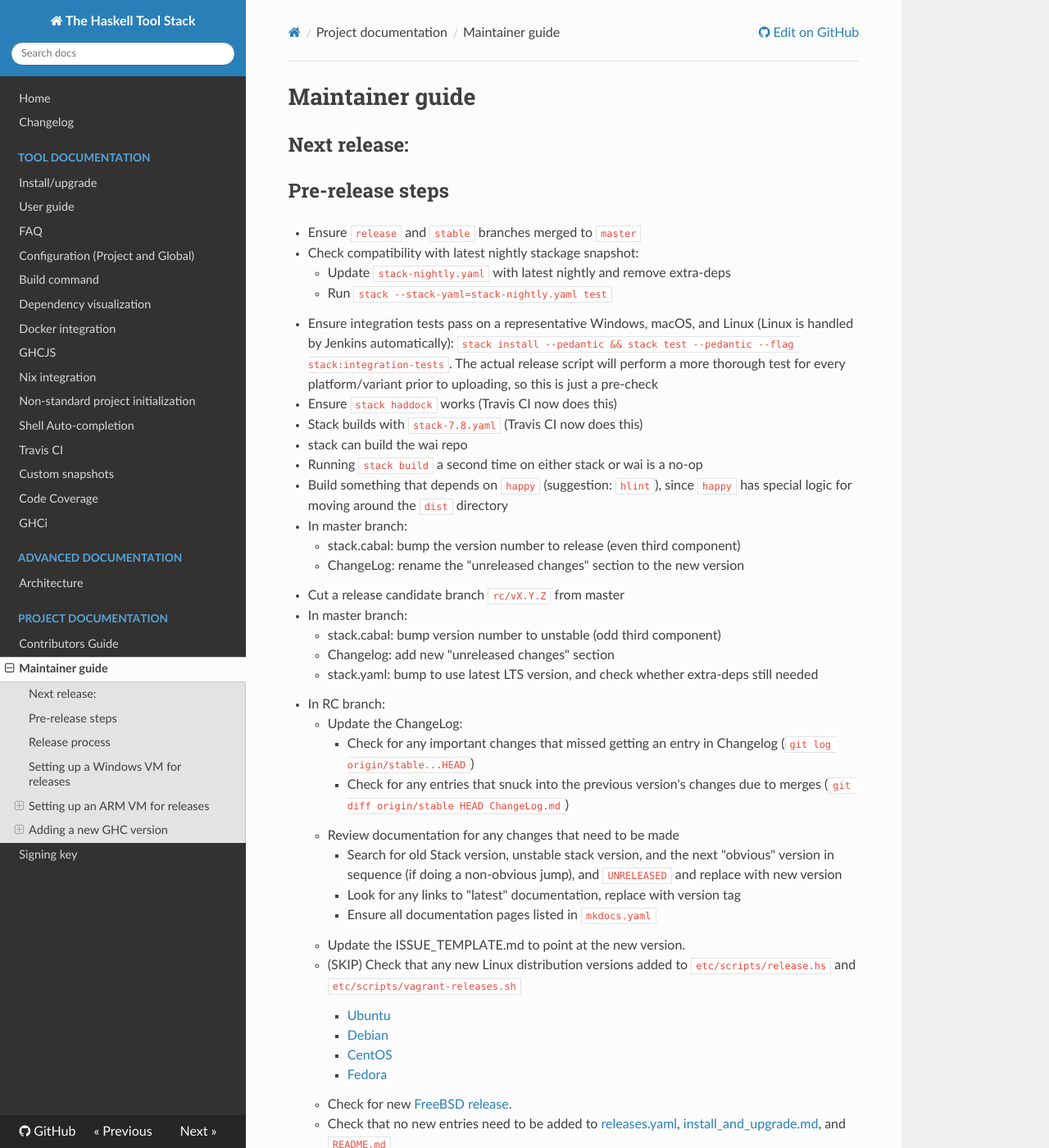
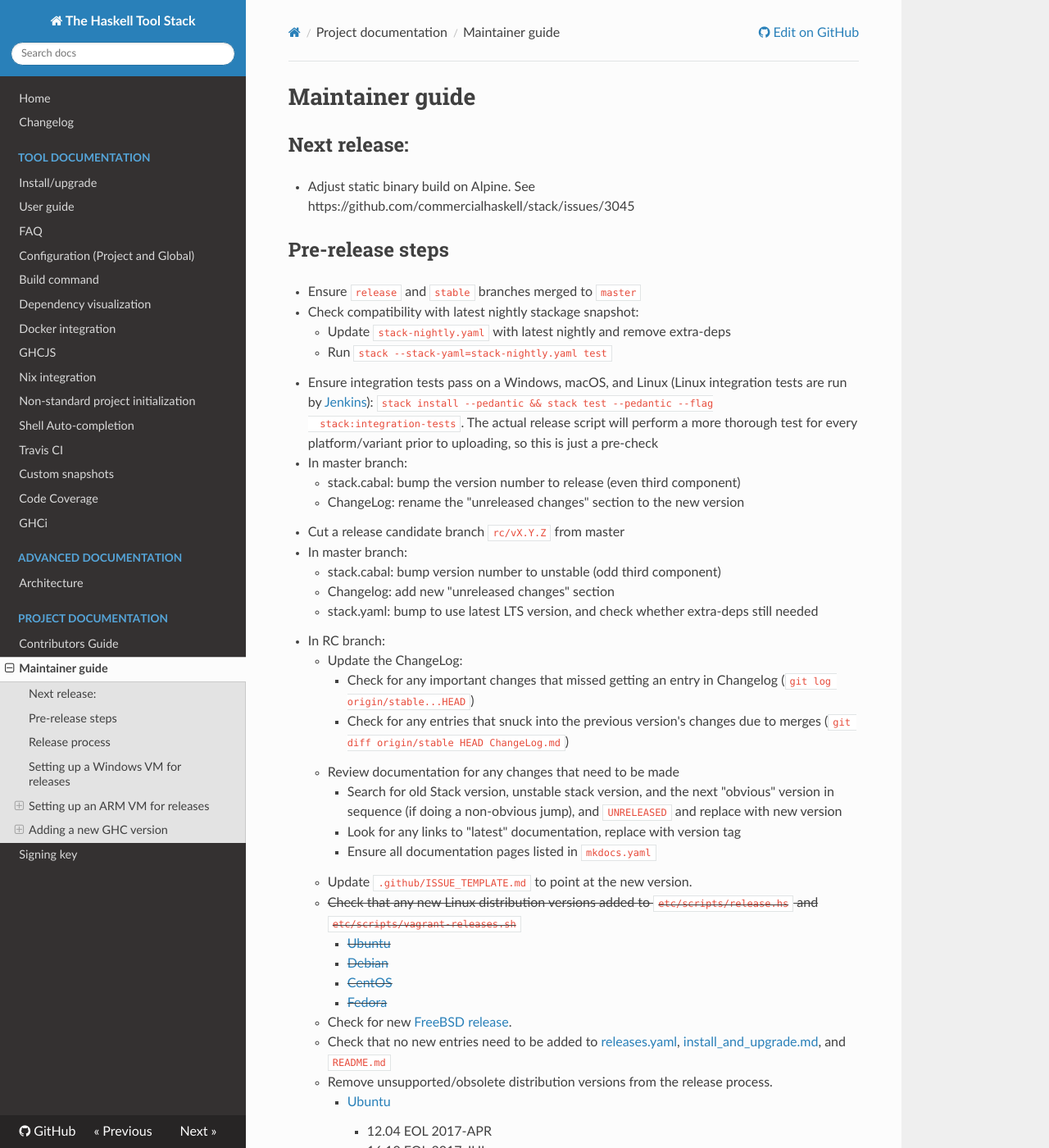
Before and after one commit to commercialhaskell/stack, an MkDocs documentation site: the page built from doc/MAINTAINER_GUIDE.md, in a window 1280 px wide and 1400 px high. Shown: the whole window at 82% size. Built offline with MkDocs 1.6.1, drawn with Linux system fonts in a browser that asks for light colours; nearby versions of some CDN libraries; old or Windows-style settings are respelled for this version of MkDocs; some of the changed text lies outside the part shown.

```diff
--- a/doc/MAINTAINER_GUIDE.md
+++ b/doc/MAINTAINER_GUIDE.md
@@ -1,6 +1,9 @@
 # Maintainer guide
 
 ## Next release:
+
+* Adjust static binary build on Alpine. See
+  https://github.com/commercialhaskell/stack/issues/3045
 
 ## Pre-release steps
 
@@ -8,17 +11,14 @@
 * Check compatibility with latest nightly stackage snapshot:
     * Update `stack-nightly.yaml` with latest nightly and remove extra-deps
     * Run `stack --stack-yaml=stack-nightly.yaml test`
-* Ensure integration tests pass on a representative Windows, macOS, and Linux (Linux
-  is handled by Jenkins automatically):
-  `stack install --pedantic && stack test --pedantic --flag stack:integration-tests`.
-  The actual release script will perform a more thorough test for every platform/variant
-  prior to uploading, so this is just a pre-check
-* Ensure `stack haddock` works (Travis CI now does this)
-* Stack builds with `stack-7.8.yaml` (Travis CI now does this)
-* stack can build the wai repo
-* Running `stack build` a second time on either stack or wai is a no-op
-* Build something that depends on `happy` (suggestion: `hlint`), since `happy`
-  has special logic for moving around the `dist` directory
+* Ensure integration tests pass on a Windows, macOS, and Linux (Linux
+  integration tests are run
+  by
+  [Jenkins](https://jenkins-public.fpcomplete.com/job/stack-integration-tests)):
+  `stack install --pedantic && stack test --pedantic --flag
+  stack:integration-tests`. The actual release script will perform a more
+  thorough test for every platform/variant prior to uploading, so this is just a
+  pre-check
 * In master branch:
     * stack.cabal: bump the version number to release (even third
       component)
@@ -41,13 +41,15 @@
           `UNRELEASED` and replace with new version
         * Look for any links to "latest" documentation, replace with version tag
         * Ensure all documentation pages listed in `mkdocs.yaml`
-    * Update the ISSUE_TEMPLATE.md to point at the new version.
-    * (SKIP) Check that any new Linux distribution versions added to
+    * Update `.github/ISSUE_TEMPLATE.md` to point at the new version.
+    * <del>
+      Check that any new Linux distribution versions added to
       `etc/scripts/release.hs` and `etc/scripts/vagrant-releases.sh`
         * [Ubuntu](https://wiki.ubuntu.com/Releases)
         * [Debian](https://www.debian.org/releases/)
         * [CentOS](https://wiki.centos.org/Download)
         * [Fedora](https://fedoraproject.org/wiki/Releases)
+      </del>
     * Check for new [FreeBSD release](https://www.freebsd.org/releases/).
     * Check that no new entries need to be added to
       [releases.yaml](https://github.com/fpco/stackage-content/blob/master/stack/releases.yaml),
@@ -115,17 +117,6 @@ consistent and clean stack version.
 
 * Upload package to Hackage: `stack upload . --pvp-bounds=both`
 
-* On a machine with Vagrant installed:
-    * Run `etc/scripts/vagrant-distros.sh`
-
-* (SKIP) Submit a PR for the
-  [haskell-stack Homebrew formula](https://github.com/Homebrew/homebrew-core/blob/master/Formula/haskell-stack.rb)
-      * Ensure that the formula use the sdist uploaded to the Github release
-      * Be sure to update the SHA sum
-      * The commit message should just be `haskell-stack <VERSION>`
-
-* (SKIP) [Flag the Arch Linux package as out-of-date](https://www.archlinux.org/packages/community/x86_64/stack/flag/)
-
 * Push signed Git tag, matching Github release tag name, e.g.: `git tag -d vX.Y.Z; git tag -u 0x575159689BEFB442 vX.Y.Z && git push -f origin vX.Y.Z`
 
 * Reset the `release` branch to the released commit, e.g.: `git checkout release && git merge --ff-only vX.Y.Z && git push origin release`
@@ -138,9 +129,21 @@ consistent and clean stack version.
   [readthedocs.org](https://readthedocs.org/dashboard/stack/versions/), and
   ensure that stable documentation has updated
 
-* Upload haddocks to Hackage: `etc/scripts/upload-haddocks.sh`
+* Merge any changes made in the RC/release/stable branches to master.
 
-* Merge any changes made in the RC/release/stable branches to master.
+* On a machine with Vagrant installed:
+    * Run `etc/scripts/vagrant-distros.sh`
+
+* <del>Submit a PR for the
+  [haskell-stack Homebrew formula](https://github.com/Homebrew/homebrew-core/blob/master/Formula/haskell-stack.rb)
+      * Ensure that the formula use the sdist uploaded to the Github release
+      * Be sure to update the SHA sum
+      * The commit message should just be `haskell-stack <VERSION>`
+  </del>
+
+* <del>[Flag the Arch Linux package as out-of-date](https://www.archlinux.org/packages/community/x86_64/stack/flag/)</del>
+
+* Upload haddocks to Hackage: `etc/scripts/upload-haddocks.sh` (if they weren't auto-built)
 
 * Announce to haskell-cafe@haskell.org, haskell-stack@googlegroups.com,
   commercialhaskell@googlegroups.com mailing lists
```
Also changed, not shown: 5 other files.
